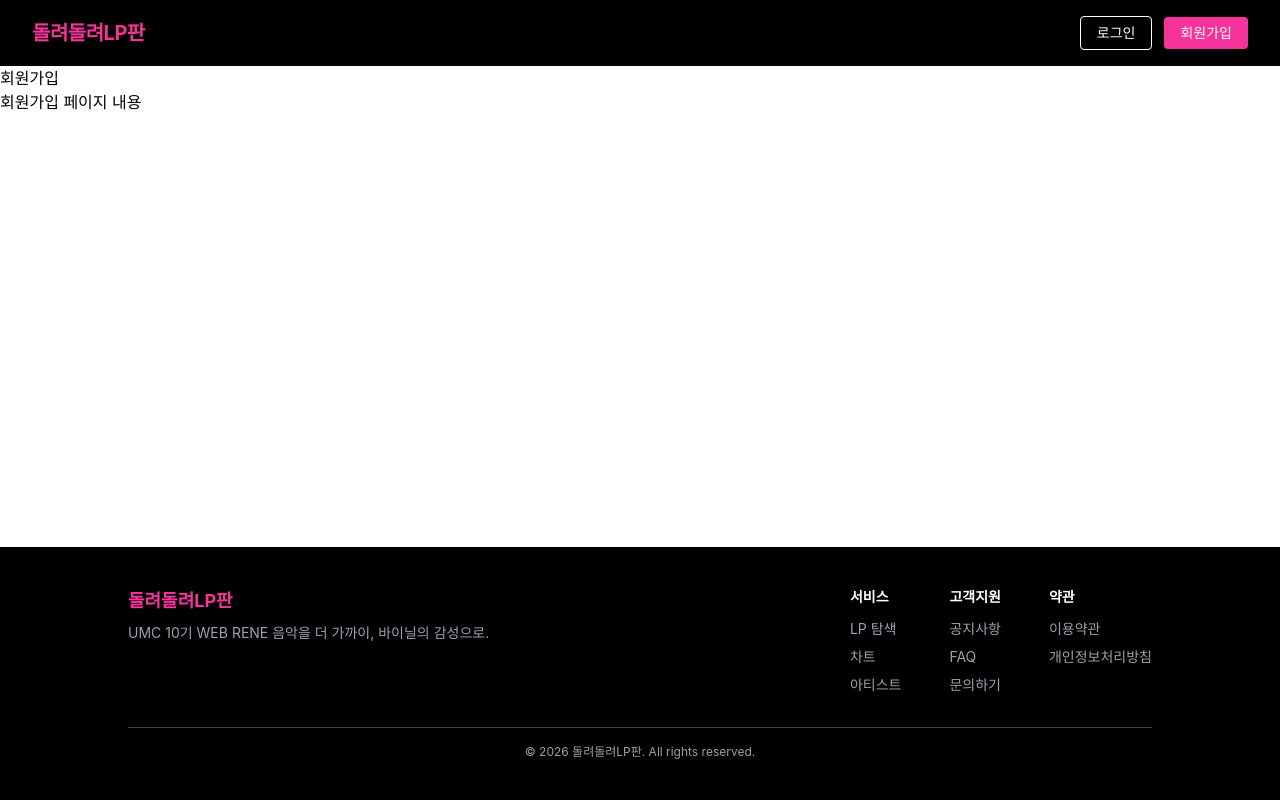
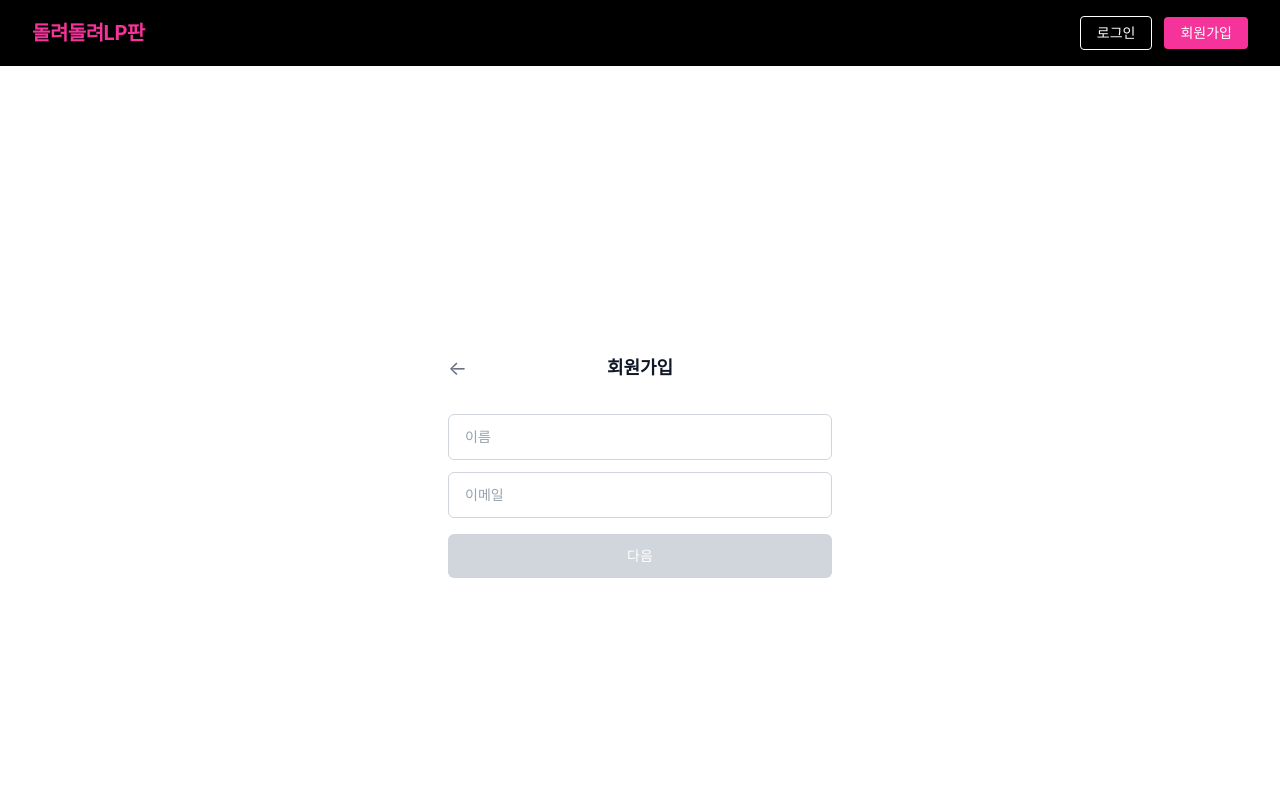
Before and after one commit to SSUMC-10th-organization/Web_A, a React (Vite) app in the folder rene/Week4/Login/: page /signup in a window 1280 px wide. Shown: the top 800 px of the page. Built offline with nearby package versions, Linux system fonts and the light colour scheme; no server answers.

Commit message:
[week4/mission]

```diff
--- a/rene/Week4/Login/package.json
+++ b/rene/Week4/Login/package.json
@@ -10,11 +10,15 @@
     "preview": "vite preview"
   },
   "dependencies": {
+    "@hookform/resolvers": "^5.2.2",
     "@tailwindcss/vite": "^4.2.2",
+    "axios": "^1.15.0",
     "react": "^19.2.4",
     "react-dom": "^19.2.4",
+    "react-hook-form": "^7.72.1",
     "react-router-dom": "^7.14.0",
-    "tailwindcss": "^4.2.2"
+    "tailwindcss": "^4.2.2",
+    "zod": "^4.3.6"
   },
   "devDependencies": {
     "@eslint/js": "^9.39.4",
--- /dev/null
+++ b/rene/Week4/Login/src/apis/auth.ts
@@ -0,0 +1,21 @@
+import type {
+  RequestSigninDto, RequestSignupDto,
+  ResponseMyInfoDto,
+  ResponseSigninDto, ResponseSignupDto
+} from "../types/auth";
+import { axiosInstance } from "./axios";
+
+export const postSignup = async (body: RequestSignupDto): Promise<ResponseSignupDto> => {
+  const { data } = await axiosInstance.post<ResponseSignupDto>("/v1/auth/signup", body);
+  return data;
+};
+
+export const postSignin = async (body: RequestSigninDto): Promise<ResponseSigninDto> => {
+  const { data } = await axiosInstance.post<ResponseSigninDto>("/v1/auth/signin", body);
+  return data;
+};
+
+export const getMyInfo = async (): Promise<ResponseMyInfoDto> => {
+  const { data } = await axiosInstance.get<ResponseMyInfoDto>("/v1/auth/me");
+  return data;
+};
--- /dev/null
+++ b/rene/Week4/Login/src/apis/axios.ts
@@ -0,0 +1,6 @@
+import axios from "axios";
+
+export const axiosInstance = axios.create({
+  baseURL: import.meta.env.VITE_API_URL,
+  timeout: 5000,
+});
--- a/rene/Week4/Login/src/pages/LoginPage.tsx
+++ b/rene/Week4/Login/src/pages/LoginPage.tsx
@@ -1,7 +1,9 @@
 import { useNavigate } from "react-router-dom";
-import useForm from "../hooks/useForm";
-import { validateLoginValues } from "../utils/validate";
-import type { LoginFormValues } from "../utils/validate";
+import { useForm, type SubmitHandler } from "react-hook-form";
+import { zodResolver } from "@hookform/resolvers/zod";
+import { signinSchema, type SigninFormValues } from "../schemas/signinSchema";
+import { postSignin } from "../apis/auth";
+import type { ResponseSigninDto } from "../types/auth";
 
 const GoogleIcon = () => (
   <svg width="20" height="20" viewBox="0 0 48 48" xmlns="http://www.w3.org/2000/svg">
@@ -12,27 +14,30 @@ const GoogleIcon = () => (
   </svg>
 );
 
-const initialValues: LoginFormValues = {
-  email: "",
-  password: "",
-};
-
 const LoginPage = () => {
   const navigate = useNavigate();
 
-  const { values, errors, touched, getInputProps } = useForm({
-    initialValues,
-    validate: validateLoginValues,
+  const {
+    register,
+    handleSubmit,
+    formState: { errors, isSubmitting },
+  } = useForm<SigninFormValues>({
+    defaultValues: {
+      email: "",
+      password: "",
+    },
+    resolver: zodResolver(signinSchema),
+    mode: "onBlur",
   });
 
-  // 폼이 유효한지 여부 (에러가 없으면 유효) (버튼 활성화 여부 결정)
-  const isFormValid = !errors?.email && !errors?.password;
-
-  const handleSubmit = () => {
-    if (!isFormValid) return;
-
-    // TODO: 로그인 API 호출
-    console.log("로그인 시도:", values);
+  const onSubmit: SubmitHandler<SigninFormValues> = async (data) => {
+    try {
+      const response: ResponseSigninDto = await postSignin(data);
+      localStorage.setItem("accessToken", response.data.accessToken);
+      navigate("/");
+    } catch (error) {
+      if (error instanceof Error) alert(error.message);
+    }
   };
 
   return (
@@ -62,51 +67,52 @@ const LoginPage = () => {
           <hr className="flex-1 border-gray-300" />
         </div>
 
-        {/* 이메일 입력 */}
-        <div className="mb-3">
+        <form onSubmit={handleSubmit(onSubmit)} className="flex flex-col gap-3">
+          {/* 이메일 */}
+          <div>
             <input
               type="email"
-            placeholder="이메일을 입력해주세요!"
-            {...getInputProps("email")}
+              placeholder="이메일"
+              {...register("email")}
               className={`w-full border rounded-md px-4 py-3 text-sm text-gray-700 placeholder-gray-400 outline-none transition-colors ${
-              touched?.email && errors?.email
+                errors.email
                   ? "border-red-400 focus:border-red-400"
                   : "border-gray-300 focus:border-pink-400"
               }`}
             />
-          {touched?.email && errors?.email && (
-            <p className="mt-1 text-xs text-red-500">{errors.email}</p>
+            {errors.email && (
+              <p className="mt-1 text-xs text-red-500">{errors.email.message}</p>
             )}
           </div>
 
-        {/* 비밀번호 입력 */}
-        <div className="mb-4">
+          {/* 비밀번호 */}
+          <div>
             <input
               type="password"
-            placeholder="비밀번호를 입력해주세요!"
-            {...getInputProps("password")}
+              placeholder="비밀번호"
+              {...register("password")}
               className={`w-full border rounded-md px-4 py-3 text-sm text-gray-700 placeholder-gray-400 outline-none transition-colors ${
-              touched?.password && errors?.password
+                errors.password
                   ? "border-red-400 focus:border-red-400"
                   : "border-gray-300 focus:border-pink-400"
               }`}
             />
-          {touched?.password && errors?.password && (
-            <p className="mt-1 text-xs text-red-500">{errors.password}</p>
+            {errors.password && (
+              <p className="mt-1 text-xs text-red-500">{errors.password.message}</p>
             )}
           </div>
 
           {/* 로그인 버튼 */}
           <button
-          type="button"
-          onClick={handleSubmit}
-          disabled={!isFormValid}
-          className="w-full bg-gray-800 text-white py-3 rounded-md text-sm font-medium transition-colors
+            type="submit"
+            disabled={isSubmitting}
+            className="w-full mt-1 bg-gray-800 text-white py-3 rounded-md text-sm font-medium transition-colors
               enabled:cursor-pointer enabled:hover:bg-pink-600
               disabled:bg-gray-300 disabled:cursor-not-allowed"
           >
-          로그인
+            {isSubmitting ? "로그인 중..." : "로그인"}
           </button>
+        </form>
       </div>
     </main>
   );
--- /dev/null
+++ b/rene/Week4/Login/src/pages/MyPage.tsx
@@ -0,0 +1,11 @@
+
+const MyPage = () => {
+  return (
+    <>
+      <h1>My Page</h1>
+      <p>Welcome to the My Page!</p>
+    </>
+  );
+};
+
+export default MyPage;
--- a/rene/Week4/Login/src/pages/SignupPage.tsx
+++ b/rene/Week4/Login/src/pages/SignupPage.tsx
@@ -1,11 +1,166 @@
-
+import { useState } from "react";
+import { useNavigate } from "react-router-dom";
+import { useForm, type SubmitHandler } from "react-hook-form";
+import { zodResolver } from "@hookform/resolvers/zod";
+import { signupSchema } from "../schemas/signupSchema";
+import type { SignupFormValues } from "../schemas/signupSchema";
+import { postSignup } from "../apis/auth";
+import type { ResponseSignupDto } from "../types/auth";
 
 const SignupPage = () => {
+  const navigate = useNavigate();
+  const [step, setStep] = useState<1 | 2>(1);
+
+  const {
+    register,
+    handleSubmit,
+    trigger,
+    getValues,
+    formState: { errors, isSubmitting, isValid },
+  } = useForm<SignupFormValues>({
+    defaultValues: {
+      name: "",
+      email: "",
+      password: "",
+      passwordCheck: "",
+    },
+    resolver: zodResolver(signupSchema),
+    mode: "onBlur",
+  });
+
+  const handleNext = async () => {
+    const isStepValid = await trigger(["name", "email"]);
+    if (isStepValid) setStep(2);
+  };
+
+  // eslint-disable-next-line @typescript-eslint/no-unused-vars
+  const onSubmit: SubmitHandler<SignupFormValues> = async (data) => {
+    const { passwordCheck, ...rest } = data;
+
+    const response: ResponseSignupDto = await postSignup(rest);
+
+    console.log(response);
+    navigate("/login");
+  };
+
   return (
-    <>
-      <h1>회원가입</h1>
-      <p>회원가입 페이지 내용</p>
-    </>
+    <main className="min-h-screen bg-white flex items-center justify-center px-4">
+      <div className="w-full max-w-sm">
+        {/* 헤더 */}
+        <div className="flex items-center mb-8 relative">
+          <button
+            type="button"
+            onClick={() => (step === 2 ? setStep(1) : navigate(-1))}
+            className="text-gray-500 hover:text-gray-800 transition-colors text-xl absolute left-0"
+          >
+            ←
+          </button>
+          <h1 className="text-lg font-semibold text-gray-900 mx-auto">회원가입</h1>
+        </div>
+
+        <form onSubmit={handleSubmit(onSubmit)} className="flex flex-col gap-3">
+          {/* STEP 1: 이름 + 이메일 */}
+          {step === 1 && (
+            <>
+              <div>
+                <input
+                  type="text"
+                  placeholder="이름"
+                  {...register("name")}
+                  className={`w-full border rounded-md px-4 py-3 text-sm text-gray-700 placeholder-gray-400 outline-none transition-colors ${
+                    errors.name
+                      ? "border-red-400 focus:border-red-400"
+                      : "border-gray-300 focus:border-pink-400"
+                  }`}
+                />
+                {errors.name && (
+                  <p className="mt-1 text-xs text-red-500">{errors.name.message}</p>
+                )}
+              </div>
+
+              <div>
+                <input
+                  type="email"
+                  placeholder="이메일"
+                  {...register("email")}
+                  className={`w-full border rounded-md px-4 py-3 text-sm text-gray-700 placeholder-gray-400 outline-none transition-colors ${
+                    errors.email
+                      ? "border-red-400 focus:border-red-400"
+                      : "border-gray-300 focus:border-pink-400"
+                  }`}
+                />
+                {errors.email && (
+                  <p className="mt-1 text-xs text-red-500">{errors.email.message}</p>
+                )}
+              </div>
+
+              <button
+                type="button"
+                onClick={handleNext}
+                disabled={!isValid}
+                className="w-full mt-1 bg-gray-800 text-white py-3 rounded-md text-sm font-medium transition-colors
+                  enabled:cursor-pointer enabled:hover:bg-pink-600
+                  disabled:bg-gray-300 disabled:cursor-not-allowed"
+              >
+                다음
+              </button>
+            </>
+          )}
+
+          {/* STEP 2: 이메일 표시 + 비밀번호 */}
+          {step === 2 && (
+            <>
+              {/* 입력된 이메일 표시 */}
+              <div className="w-full border border-gray-200 rounded-md px-4 py-3 text-sm text-gray-400 bg-gray-50">
+                {getValues("email")}
+              </div>
+
+              <div>
+                <input
+                  type="password"
+                  placeholder="비밀번호"
+                  {...register("password")}
+                  className={`w-full border rounded-md px-4 py-3 text-sm text-gray-700 placeholder-gray-400 outline-none transition-colors ${
+                    errors.password
+                      ? "border-red-400 focus:border-red-400"
+                      : "border-gray-300 focus:border-pink-400"
+                  }`}
+                />
+                {errors.password && (
+                  <p className="mt-1 text-xs text-red-500">{errors.password.message}</p>
+                )}
+              </div>
+
+              <div>
+                <input
+                  type="password"
+                  placeholder="비밀번호 확인"
+                  {...register("passwordCheck")}
+                  className={`w-full border rounded-md px-4 py-3 text-sm text-gray-700 placeholder-gray-400 outline-none transition-colors ${
+                    errors.passwordCheck
+                      ? "border-red-400 focus:border-red-400"
+                      : "border-gray-300 focus:border-pink-400"
+                  }`}
+                />
+                {errors.passwordCheck && (
+                  <p className="mt-1 text-xs text-red-500">{errors.passwordCheck.message}</p>
+                )}
+              </div>
+
+              <button
+                type="submit"
+                disabled={!isValid || isSubmitting}
+                className="w-full mt-1 bg-gray-800 text-white py-3 rounded-md text-sm font-medium transition-colors
+                  enabled:cursor-pointer enabled:hover:bg-pink-600
+                  disabled:bg-gray-300 disabled:cursor-not-allowed"
+              >
+                {isSubmitting ? "가입 중..." : "회원가입"}
+              </button>
+            </>
+          )}
+        </form>
+      </div>
+    </main>
   );
 };
 
--- /dev/null
+++ b/rene/Week4/Login/src/schemas/signinSchema.ts
@@ -0,0 +1,14 @@
+import { z } from "zod";
+
+export const signinSchema = z.object({
+  email: z
+    .string()
+    .min(1, "이메일을 입력해주세요.")
+    .email("올바른 이메일 형식이 아닙니다."),
+  password: z
+    .string()
+    .min(8, "비밀번호는 최소 8자 이상이어야 합니다.")
+    .max(20, "비밀번호는 20자 이하로 입력해주세요."),
+});
+
+export type SigninFormValues = z.infer<typeof signinSchema>;
--- /dev/null
+++ b/rene/Week4/Login/src/schemas/signupSchema.ts
@@ -0,0 +1,24 @@
+import { z } from "zod";
+
+export const signupSchema = z
+  .object({
+    name: z
+      .string()
+      .min(1, "이름을 입력해주세요.")
+      .max(20, "이름은 20자 이하로 입력해주세요."),
+    email: z
+      .string()
+      .min(1, "이메일을 입력해주세요.")
+      .email("올바른 이메일 형식이 아닙니다."),
+    password: z
+      .string()
+      .min(8, "비밀번호는 최소 8자 이상이어야 합니다.")
+      .max(20, "비밀번호는 20자 이하로 입력해주세요."),
+    passwordCheck: z.string().min(1, "비밀번호 확인을 입력해주세요."),
+  })
+  .refine((data) => data.password === data.passwordCheck, {
+    message: "비밀번호가 일치하지 않습니다.",
+    path: ["passwordCheck"],
+  });
+
+export type SignupFormValues = z.infer<typeof signupSchema>;
--- /dev/null
+++ b/rene/Week4/Login/src/types/auth.ts
@@ -0,0 +1,44 @@
+import type { CommonResponse } from "./common.ts";
+
+// 회원가입 요청 데이터 타입
+export type RequestSignupDto = {
+  name: string;
+  email: string;
+  bio?: string;
+  avatar?: string;
+  password: string;
+};
+
+export type ResponseSignupDto = CommonResponse<{
+  id: number;
+  name: string;
+  email: string;
+  bio: string | null;
+  avatar: string | null;
+  createdAt: Date;
+  updatedAt: Date;
+}>;
+
+// 로그인 요청 데이터 타입
+export type RequestSigninDto = {
+  email: string;
+  password: string;
+};
+
+export type ResponseSigninDto = CommonResponse<{
+  ud: number;
+  name: string;
+  accessToken: string;
+  refreshToken: string;
+}>;
+
+// 내 정보 요청 데이터 타입
+export type ResponseMyInfoDto = CommonResponse<{
+  id: number;
+  name: string;
+  email: string;
+  bio: string | null;
+  avatar: string | null;
+  createdAt: Date;
+  updatedAt: Date;
+}>;
--- /dev/null
+++ b/rene/Week4/Login/src/types/common.ts
@@ -0,0 +1,6 @@
+export type CommonResponse<T> = {
+  status: boolean;
+  statusCode: number;
+  message: string;
+  data: T;
+};
```
Also changed, not shown: rene/Week4/Login/src/vite-env.d.ts (+9 -0 lines), 1 other file (tests, documents, lock files or other folders). Lines whose indentation alone changed are shown as unchanged.
